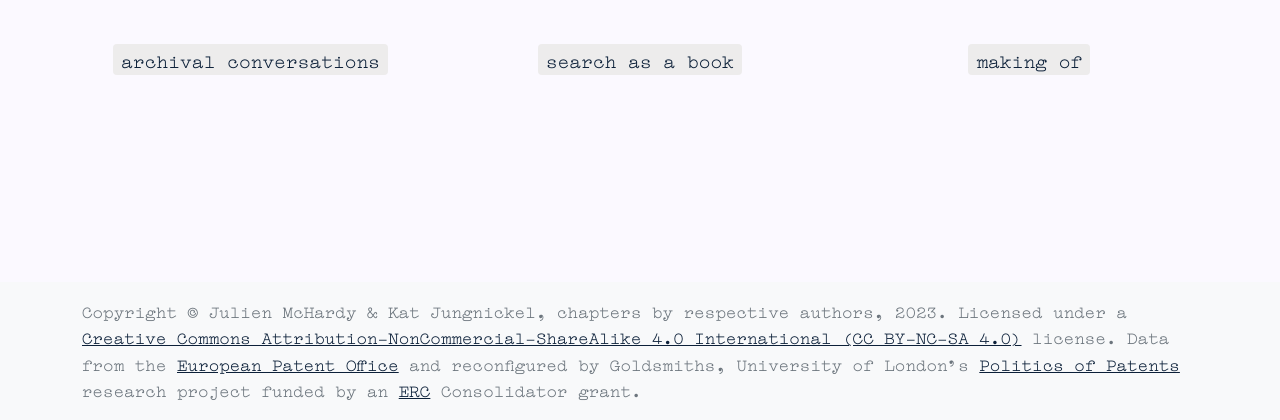
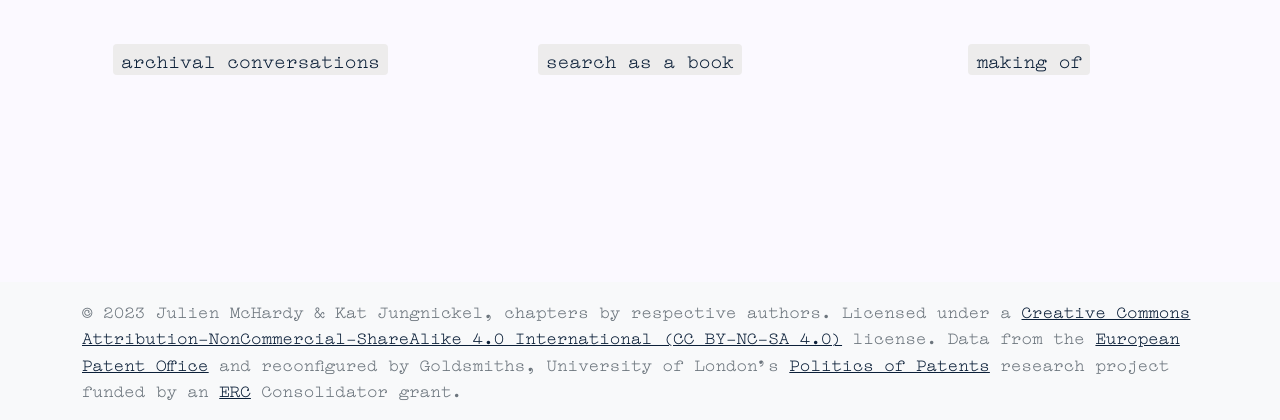
Before and after one commit to COPIM/performing_patents_otherwise, a Flask app: page / in a window 1280 px wide. Shown: the part 473-893 px from the top of the page. Run offline with Flask 3, Linux system fonts and the light colour scheme; some libraries are stand-ins or nearby versions.

Commit message:
changes to footer

```diff
--- a/web/app/templates/index.html
+++ b/web/app/templates/index.html
@@ -104,7 +104,7 @@
 {% block footer %}
 <footer class="footer mt-5 py-3 bg-light">
   <div class="container">
-      <span class="text-muted">Copyright © Julien McHardy & Kat Jungnickel, chapters by respective authors, 2023. Licensed under a <a href="http://creativecommons.org/licenses/by-nc-sa/4.0/">Creative Commons Attribution-NonCommercial-ShareAlike 4.0 International (CC BY-NC-SA 4.0)</a> license.</span>
+      <span class="text-muted">© 2023 Julien McHardy & Kat Jungnickel, chapters by respective authors. Licensed under a <a href="http://creativecommons.org/licenses/by-nc-sa/4.0/">Creative Commons Attribution-NonCommercial-ShareAlike 4.0 International (CC BY-NC-SA 4.0)</a> license.</span>
       <span class="text-muted">Data from the <a href="https://www.epo.org/">European Patent Office</a> and reconfigured by Goldsmiths, University of London's <a href="https://www.politicsofpatents.org/">Politics of Patents</a> research project funded by an <a href="https://erc.europa.eu/">ERC</a> Consolidator grant.</span>
    </div>
 </footer>
```
